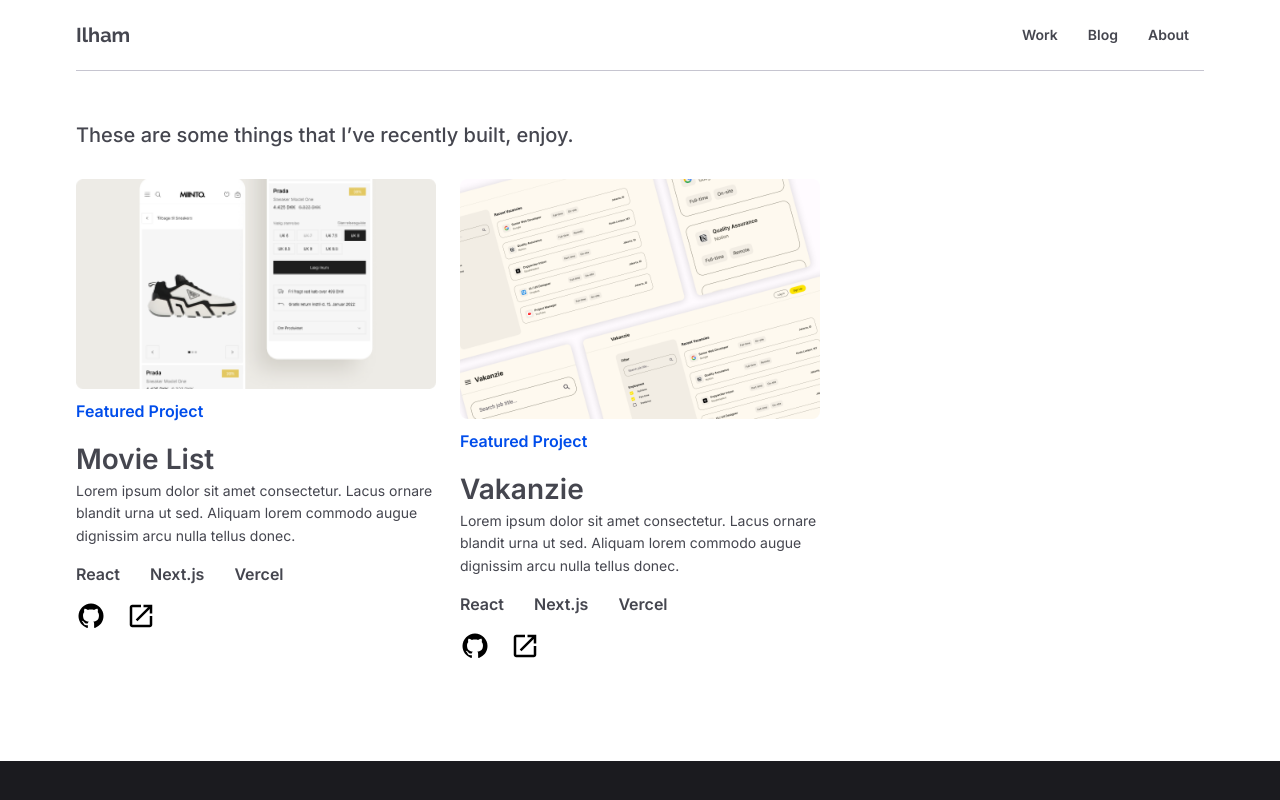
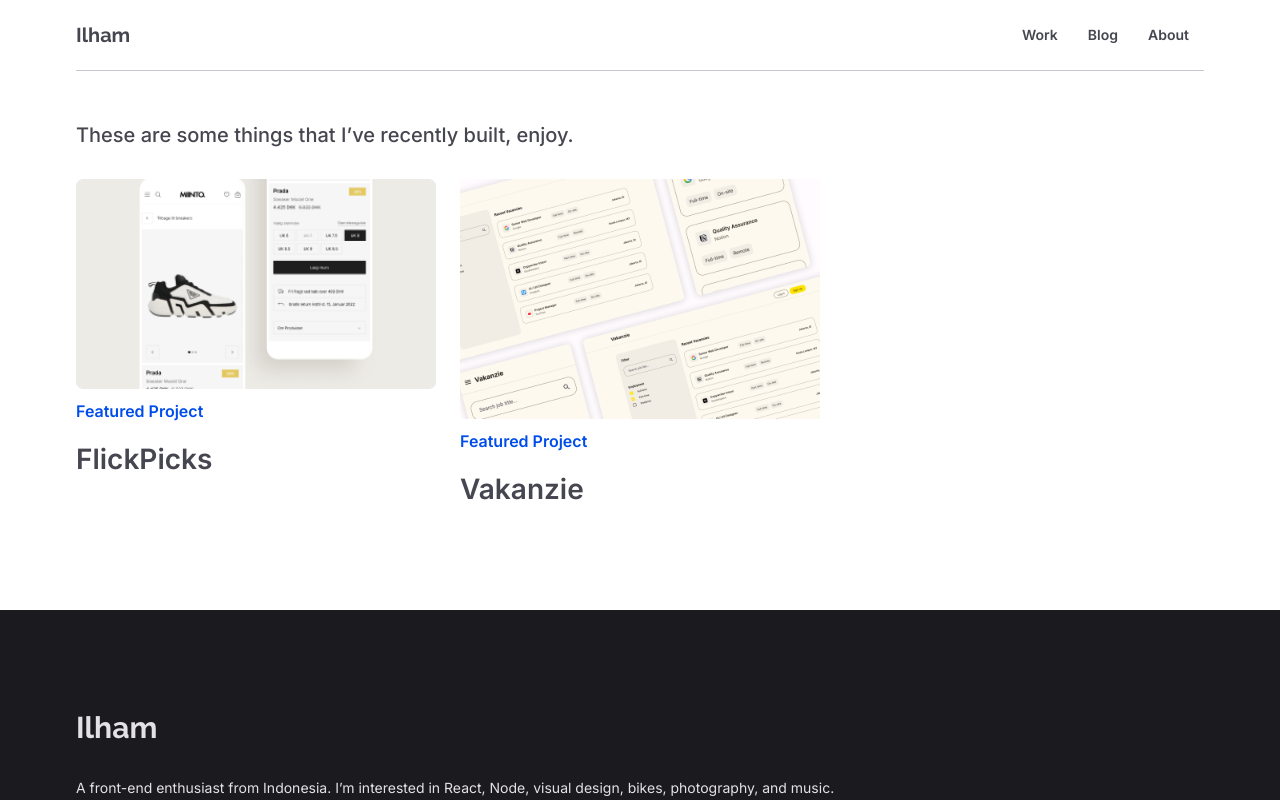
Before and after one commit to ilhamprabaswara/ilham.cc, a Next.js app: page /work in a window 1280 px wide. Shown: the top 800 px of the page. Built offline with nearby package versions, Linux system fonts and the light colour scheme.

Commit message:
Change work items to array of objects

```diff
--- a/pages/work.js
+++ b/pages/work.js
@@ -9,7 +9,31 @@ export default function Work() {
         These are some things that I’ve recently built, enjoy.
       </h1>
       <div className="grid gap-10 mt-[30px] md:grid-cols-3 md:gap-6">
-        <div className="flex flex-col gap-[15px]">
+        {[
+          {
+            imageSource: "/img/work/movie-list.png",
+            projectName: "FlickPicks",
+            description:
+              "Lorem ipsum dolor sit amet consectetur. Lacus ornare blandit urna ut sed. Aliquam lorem commodo augue dignissim arcu nulla tellus donec.",
+          },
+          {
+            imageSource: "/img/work/vakanzie.png",
+            projectName: "Vakanzie",
+            description:
+              "Lorem ipsum dolor sit amet consectetur. Lacus ornare blandit urna ut sed. Aliquam lorem commodo augue dignissim arcu nulla tellus donec.",
+          },
+        ].map(({ imageSource, projectName, description }) => (
+          <div className="flex flex-col gap-[15px]">
+            <div className="flex flex-col gap-[10px]">
+              <img src={imageSource} />
+              <p className="font-semibold text-[#004DEB]">Featured Project</p>
+            </div>
+            <div>
+              <h1 className="font-semibold text-[28px]">{projectName}</h1>
+            </div>
+          </div>
+        ))}
+        {/* <div className="flex flex-col gap-[15px]">
           <div className="flex flex-col gap-[10px]">
             <img src="/img/work/movie-list.png" />
             <p className="font-semibold text-[#004DEB]">Featured Project</p>
@@ -106,7 +130,7 @@ export default function Work() {
               </svg>
             </Link>
           </div>
-        </div>
+        </div> */}
       </div>
     </Layout>
   );
```
